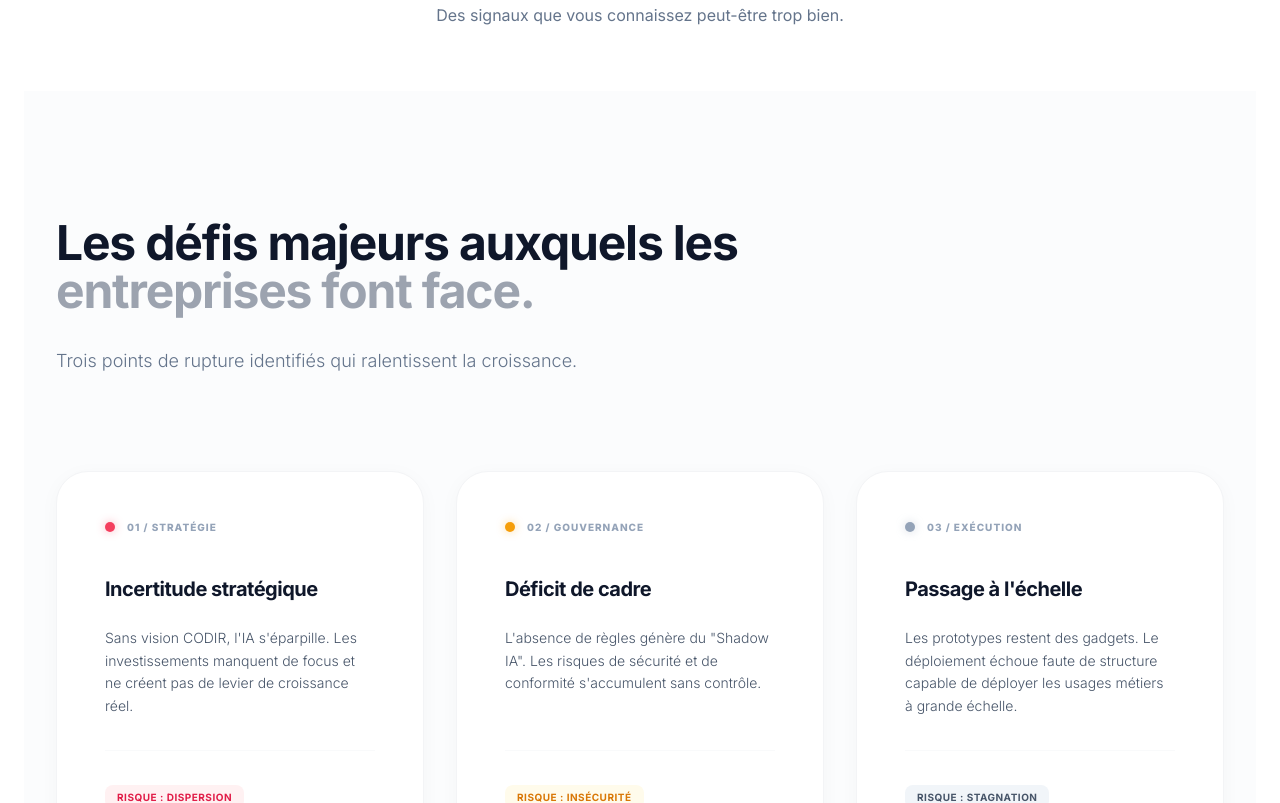
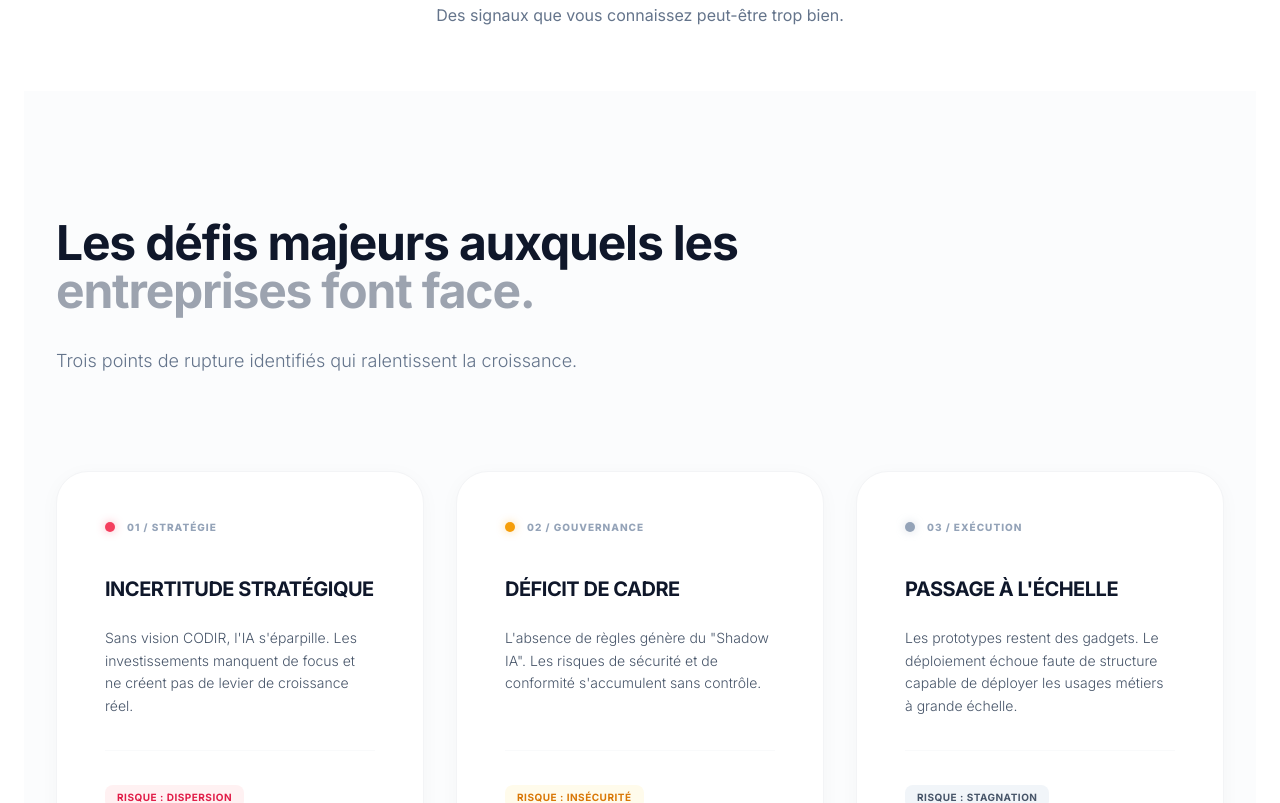
Before and after one commit to kmarielydia-boop/keleo-ia, a plain HTML site: page index.html in a window 1280 px wide. Shown: the part 1395-2198 px from the top of the page. Drawn offline with nearby package versions, Linux system fonts and the light colour scheme; a script that the page names is missing.

Commit message:
Update index.html

```diff
--- a/index.html
+++ b/index.html
@@ -193,7 +193,7 @@ height="0" width="0" style="display:none;visibility:hidden"></iframe></noscript>
 </h1>
 
 <p class="text-[15px] sm:text-base font-normal text-blue-50/85 leading-relaxed max-w-2xl mb-6">
-    Scalia accompagne les directions de PME et ETI à transformer leurs projets IA en résultats concrets et mesurables.Du cadrage stratégique à l’adoption terrain.
+    Scalia accompagne les directions de PME et ETI à transformer leurs projets IA en résultats concrets et mesurables. Du cadrage stratégique à l’adoption terrain.
 </p>
 
                 <div class="flex flex-col sm:flex-row gap-3 sm:gap-4 mb-10 sm:mb-12 max-w-2xl">
@@ -393,7 +393,7 @@ height="0" width="0" style="display:none;visibility:hidden"></iframe></noscript>
                             <span class="text-[10px] font-extrabold text-slate-400 tracking-widest uppercase">01 / Stratégie</span>
                         </div>
                     </div>
-                    <h4 class="text-xl font-bold text-slate-900 tracking-tight mb-6 title-tight">Incertitude stratégique</h4>
+                    <h4 class="text-xl font-bold text-slate-900 uppercase tracking-tight mb-6 title-tight">Incertitude stratégique</h4>
                     <p class="text-slate-600 text-sm font-light leading-relaxed mb-8 flex-grow">
                         Sans vision CODIR, l'IA s'éparpille. Les investissements manquent de focus et ne créent pas de levier de croissance réel.
                     </p>
@@ -410,7 +410,7 @@ height="0" width="0" style="display:none;visibility:hidden"></iframe></noscript>
                             <span class="text-[10px] font-extrabold text-slate-400 tracking-widest uppercase">02 / Gouvernance</span>
                         </div>
                     </div>
-                    <h4 class="text-xl font-bold text-slate-900 tracking-tight mb-6 title-tight">Déficit de cadre</h4>
+                    <h4 class="text-xl font-bold text-slate-900 uppercase tracking-tight mb-6 title-tight">Déficit de cadre</h4>
                     <p class="text-slate-600 text-sm font-light leading-relaxed mb-8 flex-grow">
                         L'absence de règles génère du "Shadow IA". Les risques de sécurité et de conformité s'accumulent sans contrôle.
                     </p>
@@ -427,7 +427,7 @@ height="0" width="0" style="display:none;visibility:hidden"></iframe></noscript>
                             <span class="text-[10px] font-extrabold text-slate-400 tracking-widest uppercase">03 / Exécution</span>
                         </div>
                     </div>
-                    <h4 class="text-xl font-bold text-slate-900 tracking-tight mb-6 title-tight">Passage à l'échelle</h4>
+                    <h4 class="text-xl font-bold text-slate-900 uppercase tracking-tight mb-6 title-tight">Passage à l'échelle</h4>
                     <p class="text-slate-600 text-sm font-light leading-relaxed mb-8 flex-grow">
                         Les prototypes restent des gadgets. Le déploiement échoue faute de structure capable de déployer les usages métiers à grande échelle.
                     </p>
```
